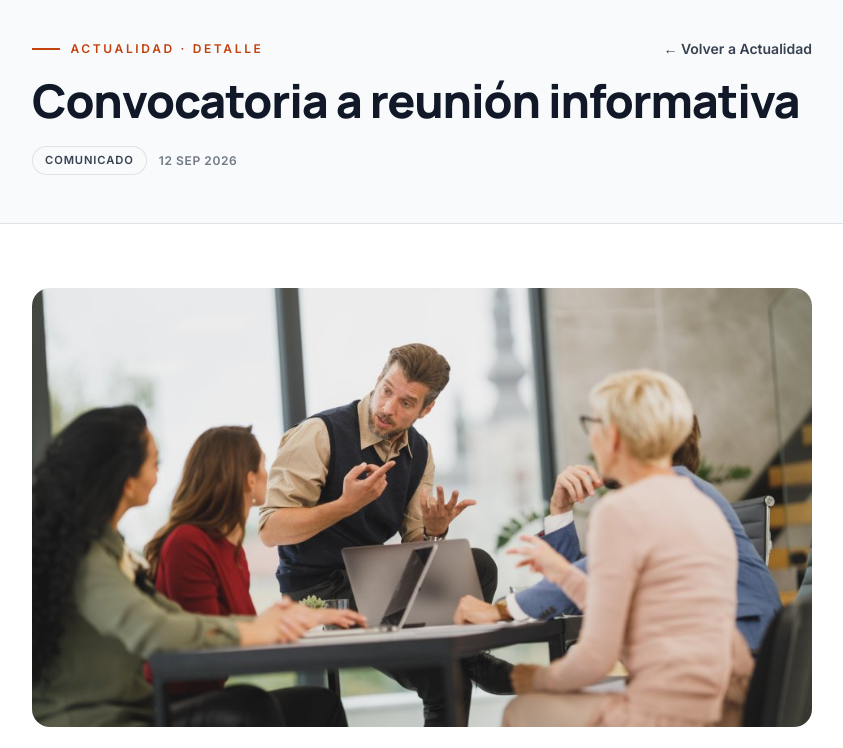
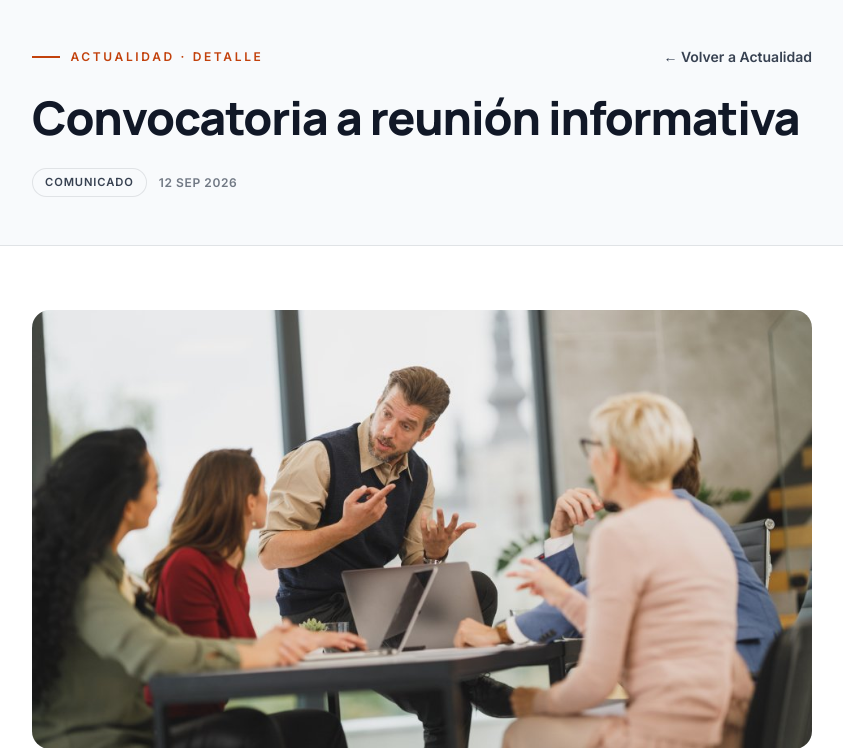
Before and after one commit to olvin78/unamos-juventud-web, a Django app: page /noticia/1/ in a window 1280 px wide. Shown: the part 77-825 px from the top of the page, without its empty margins (218-1061 px from the left). Run offline with Django 5.2, Linux system fonts and the light colour scheme.

Commit message:
Mejora el hero de noticia en móvil: más aire y título más proporcionado

```diff
--- a/templates/noticia.html
+++ b/templates/noticia.html
@@ -76,16 +76,16 @@
   <main id="contenido" class="pt-[var(--header-h)]">
     <!-- BANDA HERO (COMPACTA) -->
     <section class="border-b border-tinta/10 bg-hueso" aria-labelledby="titulo-pagina">
-      <div class="mx-auto w-full max-w-[860px] px-6 pb-10 pt-10 md:px-10 md:pb-12 md:pt-12">
+      <div class="mx-auto w-full max-w-[860px] px-6 pb-12 pt-12 md:px-10 md:pb-12 md:pt-12">
         <div class="flex flex-wrap items-center justify-between gap-3">
           <p class="eyebrow" data-reveal>Actualidad · Detalle</p>
           <a class="text-sm font-semibold text-gris transition hover:text-naranja"
             href="/templates/actualidad.html">← Volver a Actualidad</a>
         </div>
         <h1 id="titulo-pagina"
-          class="mt-4 font-display text-[clamp(1.8rem,4vw,2.9rem)] font-extrabold leading-[1.1] tracking-tight"
+          class="mt-6 font-display text-[clamp(1.55rem,4.5vw,2.9rem)] font-extrabold leading-[1.15] tracking-tight"
           data-reveal style="--reveal-delay:90ms">{{ noticia.titulo }}</h1>
-        <div class="mt-5 flex flex-wrap items-center gap-3" data-reveal style="--reveal-delay:150ms">
+        <div class="mt-6 flex flex-wrap items-center gap-3" data-reveal style="--reveal-delay:150ms">
           <span class="chip chip--cat">{{ noticia.categoria }}</span>
           <time class="text-xs font-semibold uppercase tracking-wider text-gris/70"
                 datetime="{{ noticia.fecha }}">{{ noticia.fecha_legible }}</time>
```
Also changed, not shown: static/css/output.css.
